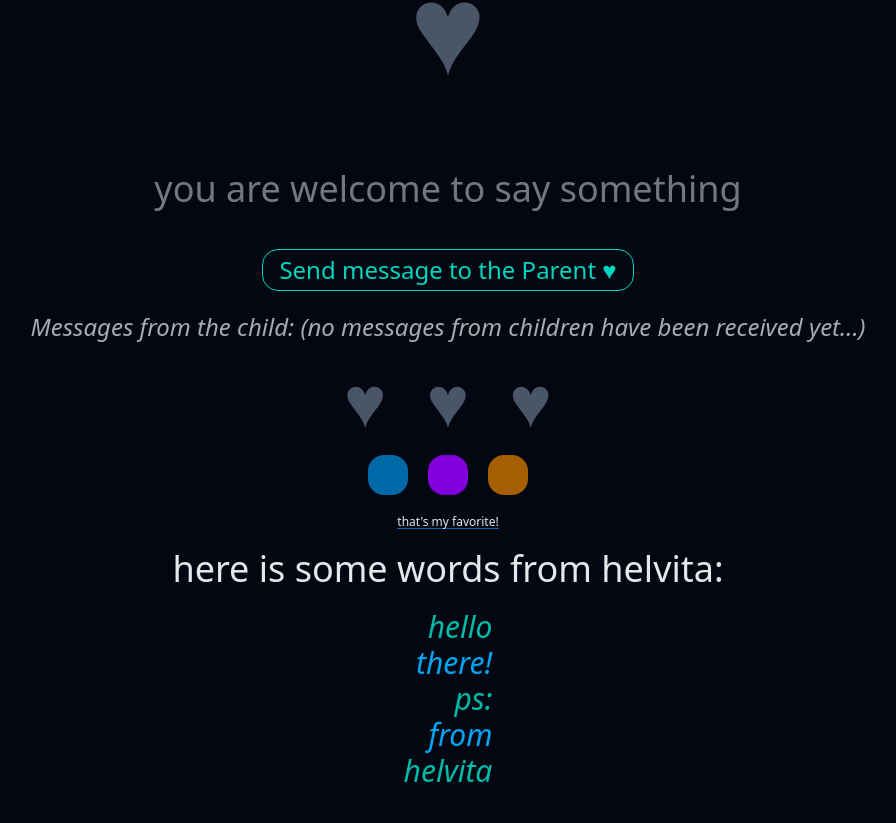
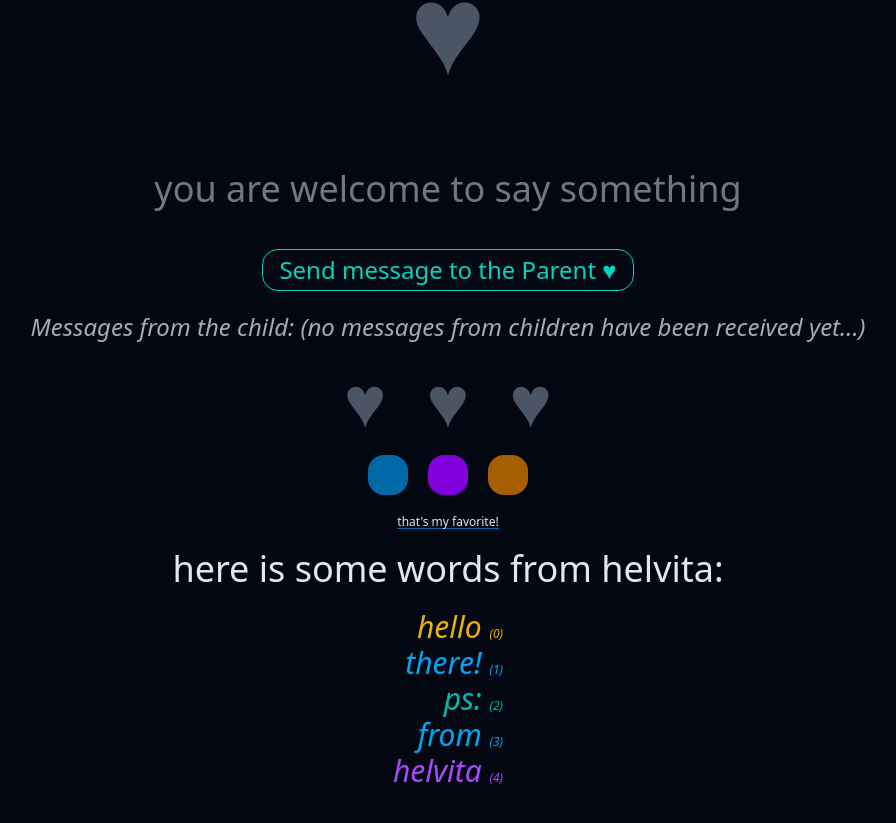
Before and after one commit to hellvita/angular-first-project, an Angular app: page / in a window 1280 px wide. Shown: the part 503-1326 px from the top of the page, without its empty margins (192-1088 px from the left). Built offline with nearby package versions, Linux system fonts and the light colour scheme.

Commit message:
add examples of some contextual variables in @for

```diff
--- a/src/app/components/test-component/test-component.html
+++ b/src/app/components/test-component/test-component.html
@@ -71,11 +71,27 @@
 
   <h2>here is some words from helvita:</h2>
   <ul>
-    @for (part of partsOfHelvitaMessage; track part; let e = $even) {
-      @if (e) {
-        <li class="text-3xl italic text-teal-500 text-right">{{ part }}</li>
+    @for (
+      part of partsOfHelvitaMessage;
+      track part;
+      let e = $even, f=$first, l = $last, indx = $index
+    ) {
+      @if (f) {
+        <li class="text-3xl italic text-yellow-500 text-right">
+          {{ part }} <span class="text-[12px]">({{ indx }})</span>
+        </li>
+      } @else if (l) {
+        <li class="text-3xl italic text-purple-500 text-right">
+          {{ part }} <span class="text-[12px]">({{ indx }})</span>
+        </li>
+      } @else if (e) {
+        <li class="text-3xl italic text-teal-500 text-right">
+          {{ part }} <span class="text-[12px]">({{ indx }})</span>
+        </li>
       } @else {
-        <li class="text-3xl italic text-sky-500 text-right">{{ part }}</li>
+        <li class="text-3xl italic text-sky-500 text-right">
+          {{ part }} <span class="text-[12px]">({{ indx }})</span>
+        </li>
       }
     } @empty {
       <li class="text-2xl italic text-gray-600">actually, helvita didn't say anything yet...</li>
```
